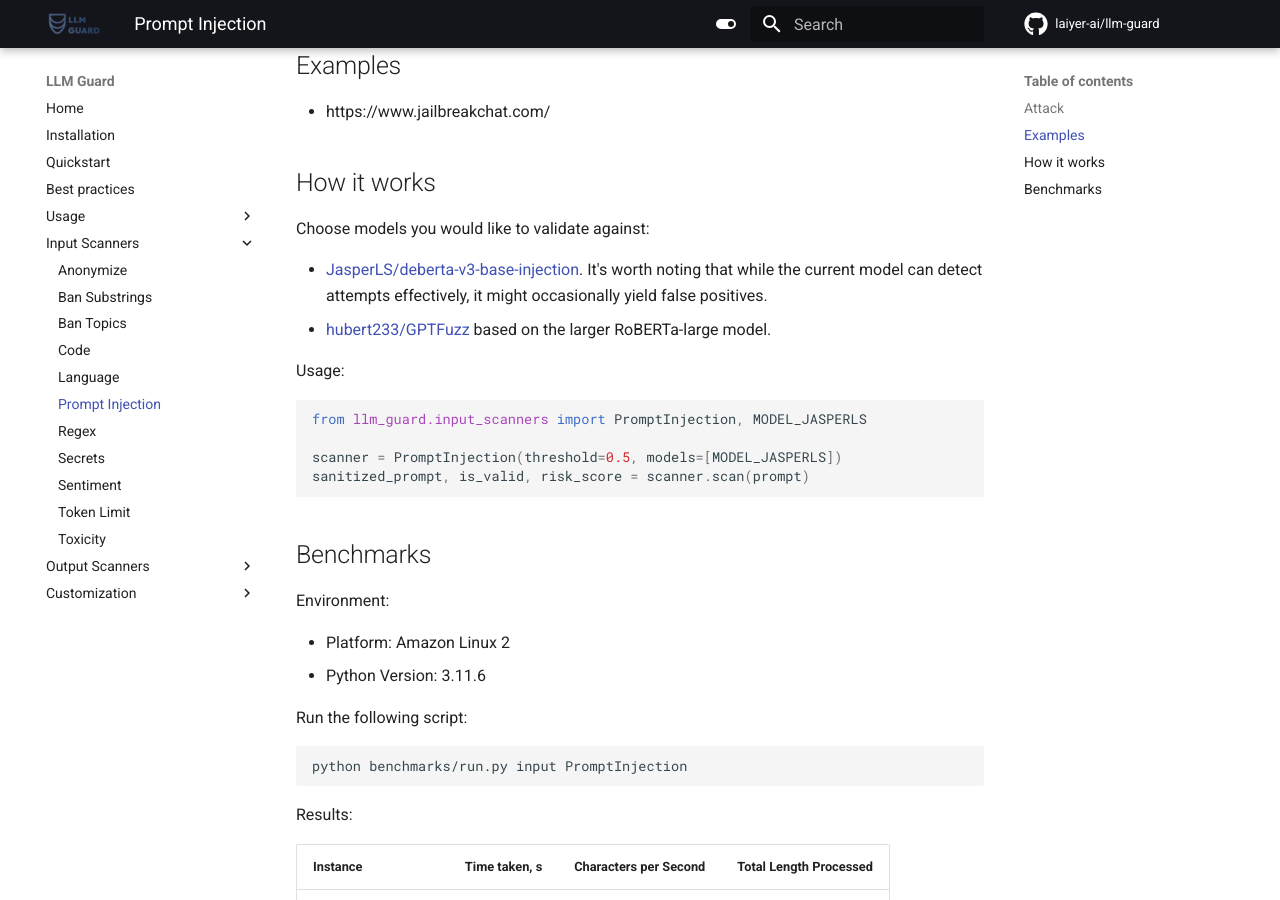
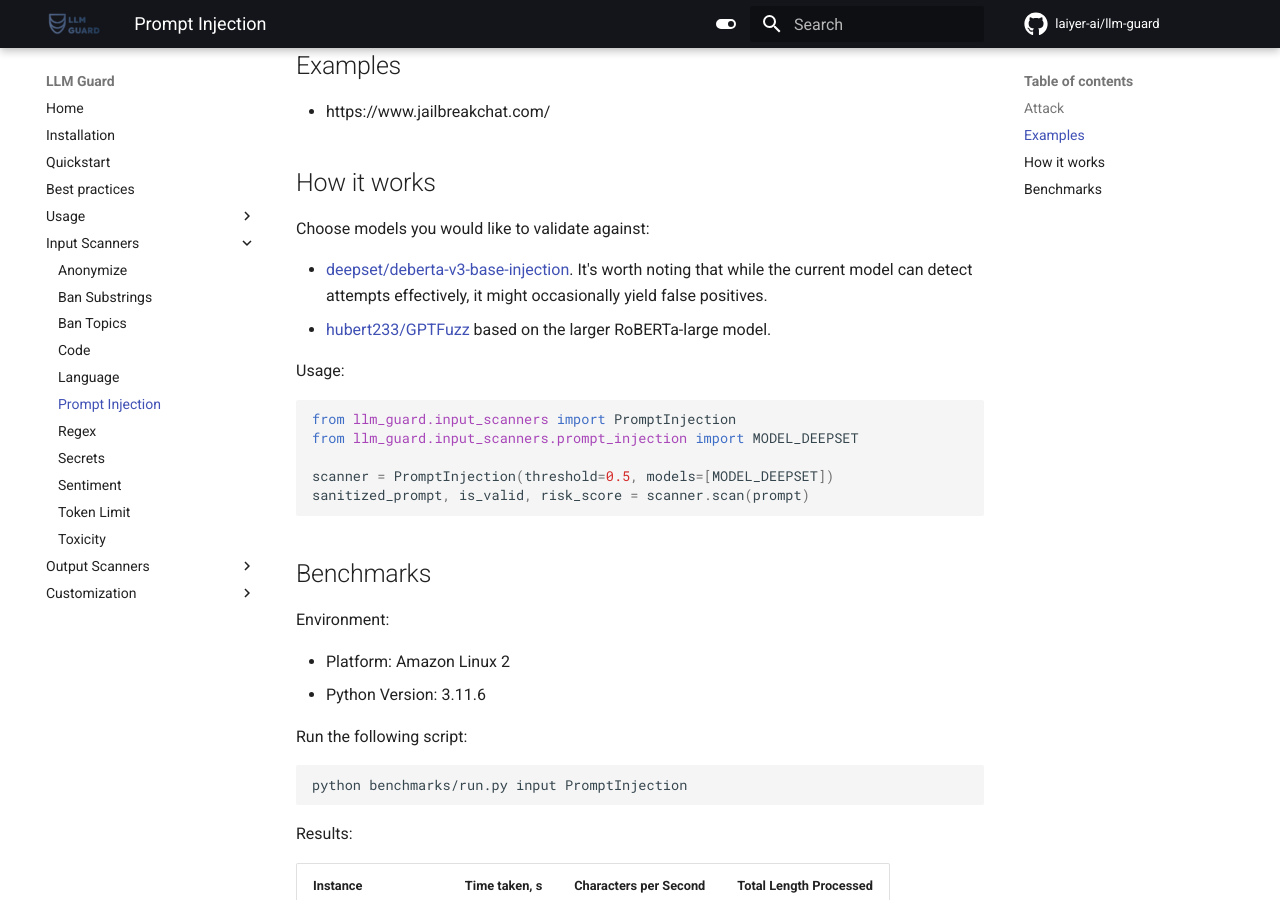
Before and after one commit to protectai/llm-guard, an MkDocs documentation site: the page built from docs/input_scanners/prompt_injection.md, in a window 1280 px wide and 900 px high, scrolled down 639 px. Built offline with MkDocs 1.6.1 and Material for MkDocs 9.7.7, drawn with Linux system fonts in a browser that asks for light colours; comment, search, counter and statistics services are not loaded.

Commit message:
* prompt injection using deepset model

````diff
--- a/docs/input_scanners/prompt_injection.md
+++ b/docs/input_scanners/prompt_injection.md
@@ -28,16 +28,17 @@
 
 Choose models you would like to validate against:
 
-- [JasperLS/deberta-v3-base-injection](https://huggingface.co/JasperLS/deberta-v3-base-injection). It's worth noting
+- [deepset/deberta-v3-base-injection](https://huggingface.co/deepset/deberta-v3-base-injection). It's worth noting
   that while the current model can detect attempts effectively, it might occasionally yield false positives.
 - [hubert233/GPTFuzz](https://huggingface.co/hubert233/GPTFuzz) based on the larger RoBERTa-large model.
 
 Usage:
 
 ```python
-from llm_guard.input_scanners import PromptInjection, MODEL_JASPERLS
+from llm_guard.input_scanners import PromptInjection
+from llm_guard.input_scanners.prompt_injection import MODEL_DEEPSET
 
-scanner = PromptInjection(threshold=0.5, models=[MODEL_JASPERLS])
+scanner = PromptInjection(threshold=0.5, models=[MODEL_DEEPSET])
 sanitized_prompt, is_valid, risk_score = scanner.scan(prompt)
 ```
 
````
Also changed, not shown: CHANGELOG.md (+5 -1 lines), 2 other files.
